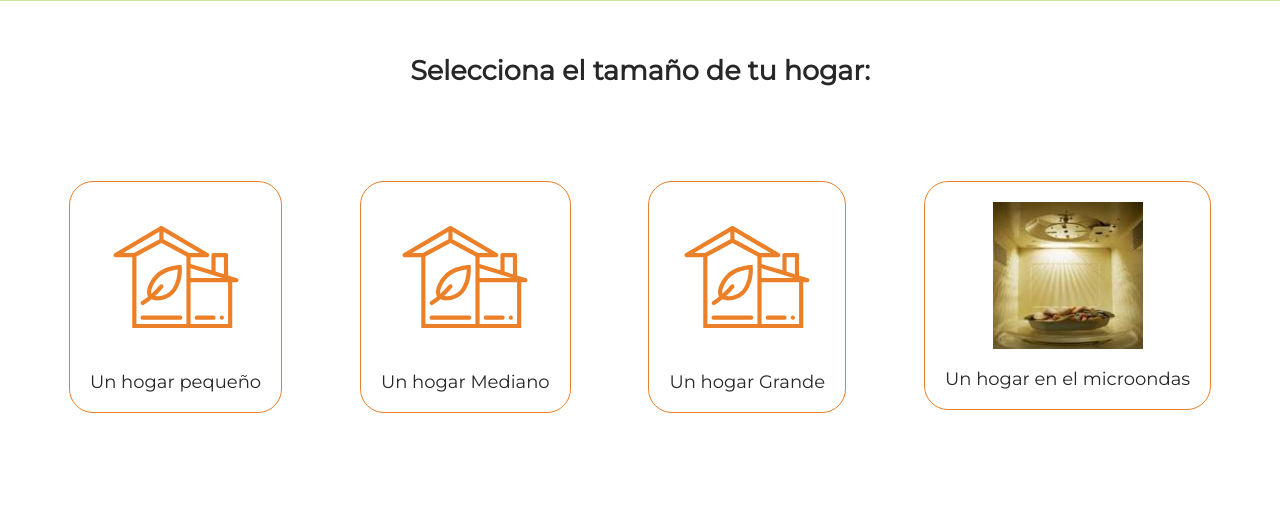
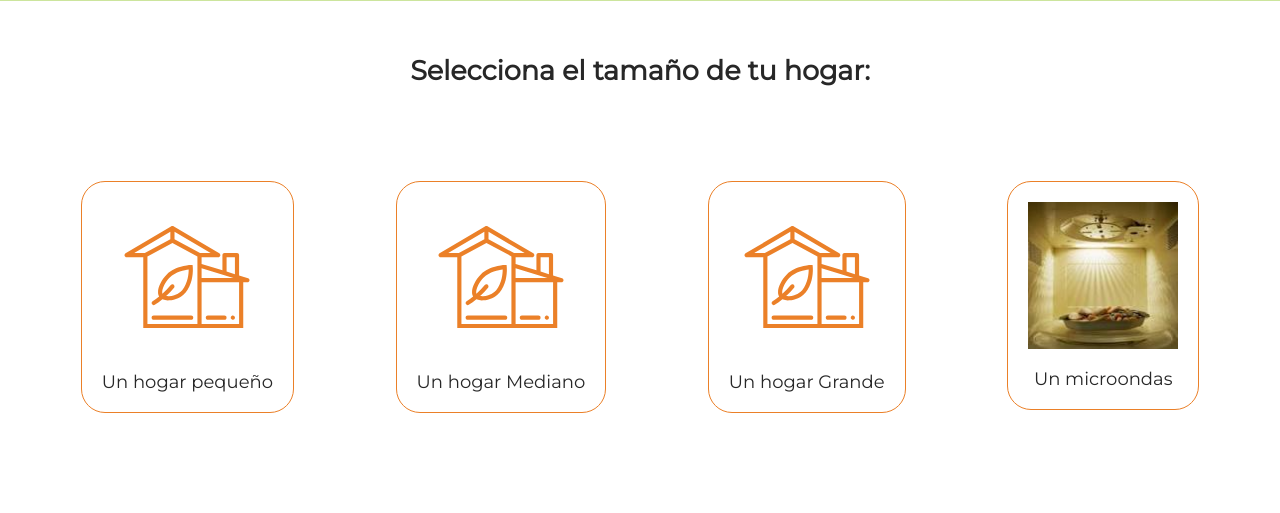
Before and after one commit to Yukselin12/Pagina-chida, a Flask app: page / in a window 1280 px wide. Shown: the part 469-982 px from the top of the page. Run offline with Flask 3, Linux system fonts and the light colour scheme.

Commit message:
modified:   templates/index.html

```diff
--- a/templates/index.html
+++ b/templates/index.html
@@ -33,7 +33,7 @@
         <span>Un hogar Mediano</span></a>
       </li>
       <li class="list__item">
-        <a href="/2">
+        <a href="/3">
         <img class="item__img" src="../static/img/home.svg" alt="home">
         <span>Un hogar Grande</span></a>
       <!--  -->
@@ -41,7 +41,7 @@
       <li class="list__item">
         <a href="/0">
         <img class="item__img" src="../static/img/sus.jpg" alt="home" width="2002px">
-        <span>Un hogar en el microondas</span></a>
+        <span>Un microondas</span></a>
       <!--  -->
       </li>
     </ul>
```
